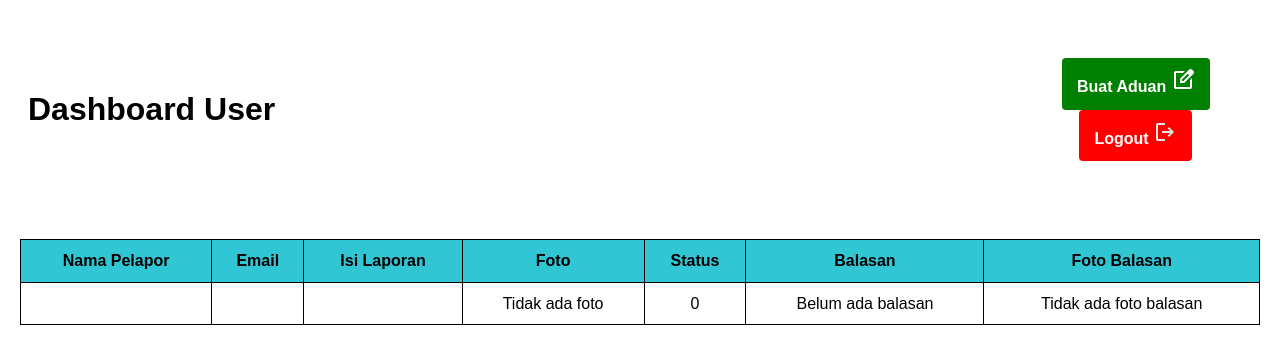
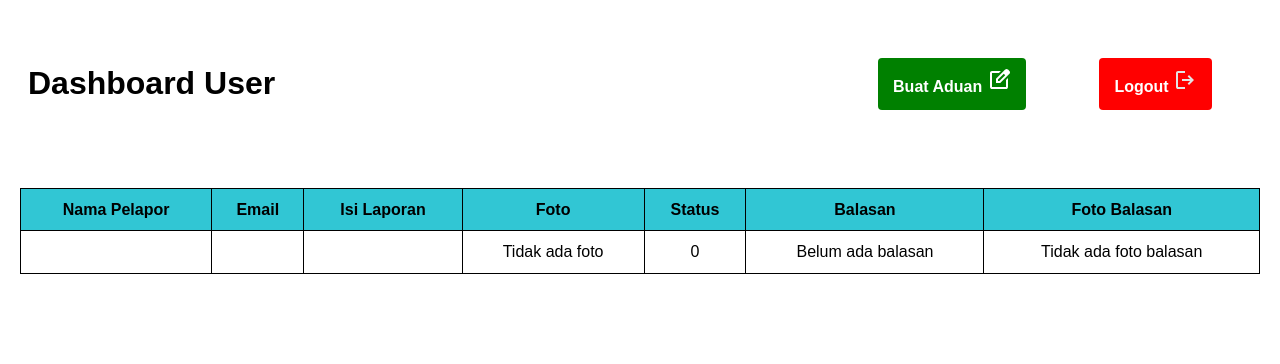
Before and after one commit to bagusmukti/Project-UAS, a PHP site: page /dashboard_user.php in a window 1280 px wide. Shown: the top 364 px of the page. Run offline with PHP 8.4, Linux system fonts and the light colour scheme; the visitor is signed in with stand-in values (Sample User, id 1); data that the repository does not hold is empty.

Commit message:
Update dashboard_user.php

```diff
--- a/pages/dashboard_user.php
+++ b/pages/dashboard_user.php
@@ -71,6 +71,8 @@ catch (Exception $e) {
                             <path d="M200-120q-33 0-56.5-23.5T120-200v-560q0-33 23.5-56.5T200-840h357l-80 80H200v560h560v-278l80-80v358q0 33-23.5 56.5T760-120H200Zm280-360ZM360-360v-170l367-367q12-12 27-18t30-6q16 0 30.5 6t26.5 18l56 57q11 12 17 26.5t6 29.5q0 15-5.5 29.5T897-728L530-360H360Zm481-424-56-56 56 56ZM440-440h56l232-232-28-28-29-28-231 231v57Zm260-260-29-28 29 28 28 28-28-28Z" />
                         </svg>
                     </a>
+                </td>
+                <td class="header-sisa">
                     <a href="logout_page.php" class="btn-logout">
                         Logout
                         <svg xmlns="http://www.w3.org/2000/svg" height="24px" viewBox="0 -960 960 960" width="24px" fill="#e3e3e3">
```
